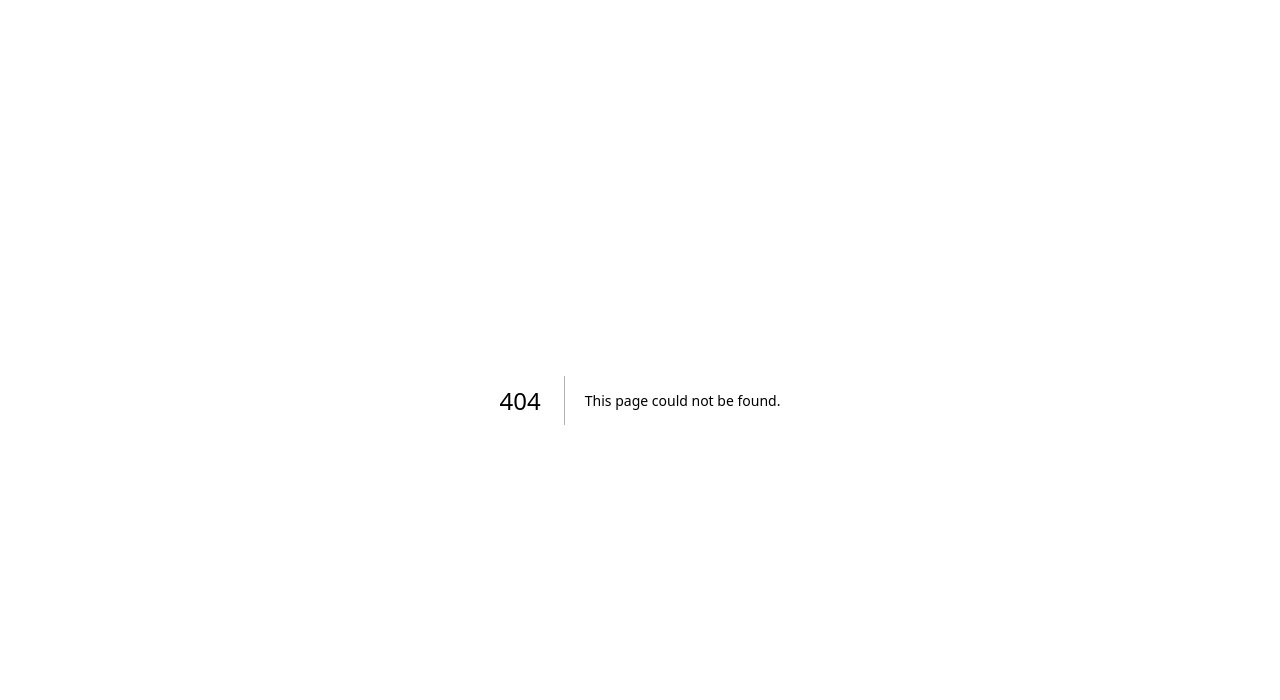
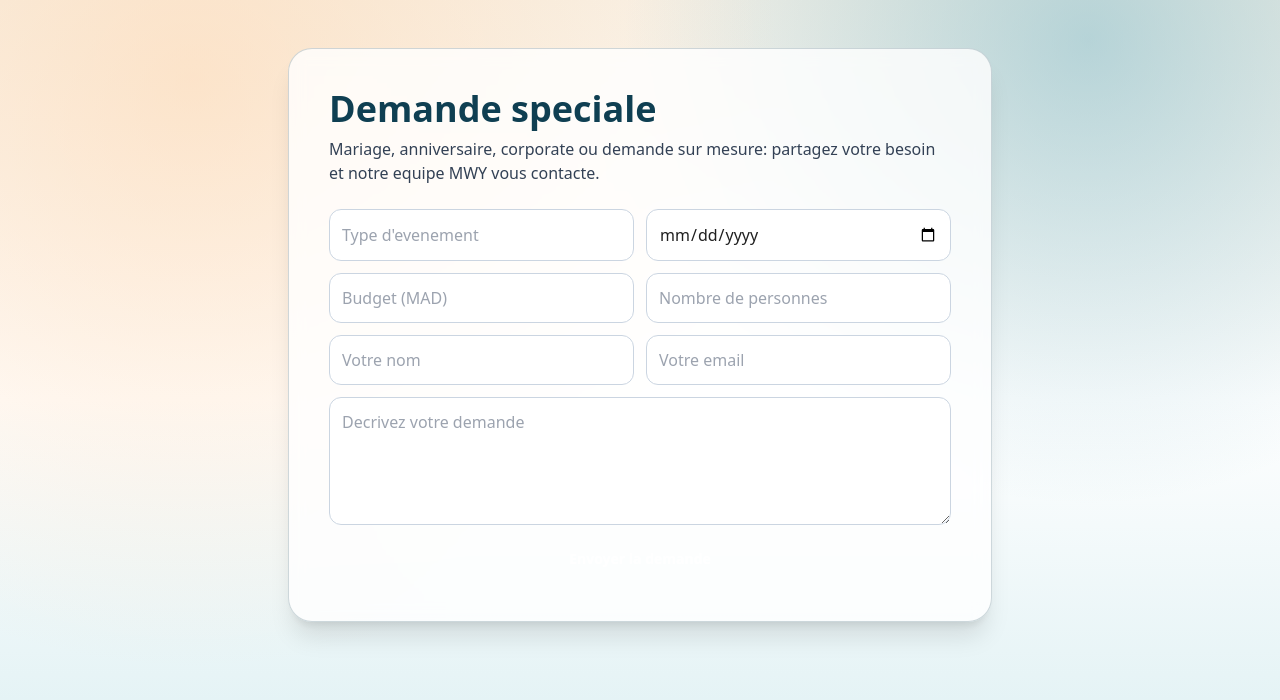
Before and after one commit to HoussamCS/SmartTravel_MoroccoWithYou, a Next.js app in the folder apps/web/: page /special-request in a window 1280 px wide. Before the commit this address had no page. Shown: the top 700 px of the page. Built offline with nearby package versions, Linux system fonts and the light colour scheme; no server answers.

Commit message:
added public special event request submission flow

```diff
--- a/apps/web/app/page.tsx
+++ b/apps/web/app/page.tsx
@@ -1,3 +1,5 @@
+import Link from "next/link";
+
 const features = [
   {
     title: "Experiences locales",
@@ -32,12 +34,18 @@ export default function HomePage() {
             Une plateforme unique pour decouvrir, reserver et construire des aventures memorables a Marrakech, Fes, Agadir et au-dela.
           </p>
           <div className="mt-8 flex flex-wrap gap-3">
-            <button className="rounded-full bg-warm px-5 py-3 text-sm font-semibold text-white transition hover:scale-[1.02]">
+            <Link
+              href="/special-request"
+              className="rounded-full bg-warm px-5 py-3 text-sm font-semibold text-white transition hover:scale-[1.02]"
+            >
               Explorer les experiences
-            </button>
-            <button className="rounded-full border border-atlas px-5 py-3 text-sm font-semibold text-atlas transition hover:bg-atlas hover:text-white">
+            </Link>
+            <Link
+              href="/special-request"
+              className="rounded-full border border-atlas px-5 py-3 text-sm font-semibold text-atlas transition hover:bg-atlas hover:text-white"
+            >
               Demander un travel planner
-            </button>
+            </Link>
           </div>
         </div>
       </section>
--- /dev/null
+++ b/apps/web/app/special-request/page.tsx
@@ -0,0 +1,86 @@
+"use client";
+
+import { FormEvent, useMemo, useState } from "react";
+
+type RequestState = "idle" | "loading" | "success" | "error";
+
+const apiBaseDefault = "http://localhost:4000/api/v1";
+
+export default function SpecialRequestPage() {
+  const apiBase = useMemo(() => process.env.NEXT_PUBLIC_API_BASE_URL ?? apiBaseDefault, []);
+  const [state, setState] = useState<RequestState>("idle");
+  const [message, setMessage] = useState("");
+
+  const onSubmit = async (event: FormEvent<HTMLFormElement>) => {
+    event.preventDefault();
+    setState("loading");
+    setMessage("");
+
+    const form = new FormData(event.currentTarget);
+    const payload = {
+      eventType: String(form.get("eventType") ?? ""),
+      date: String(form.get("date") ?? ""),
+      budget: Number(form.get("budget") ?? 0),
+      peopleCount: Number(form.get("peopleCount") ?? 1),
+      message: String(form.get("message") ?? ""),
+      requesterName: String(form.get("requesterName") ?? ""),
+      requesterMail: String(form.get("requesterMail") ?? "")
+    };
+
+    try {
+      const response = await fetch(`${apiBase}/event-requests`, {
+        method: "POST",
+        headers: { "content-type": "application/json" },
+        body: JSON.stringify(payload)
+      });
+
+      if (!response.ok) {
+        throw new Error("request failed");
+      }
+
+      setState("success");
+      setMessage("Votre demande a ete envoyee a notre equipe. Reponse sous 24h.");
+      event.currentTarget.reset();
+    } catch {
+      setState("error");
+      setMessage("Impossible d'envoyer la demande pour le moment. Merci de reessayer.");
+    }
+  };
+
+  return (
+    <main className="mx-auto max-w-3xl px-4 py-8 md:px-8 md:py-12">
+      <section className="rounded-3xl border border-atlas/20 bg-white/80 p-6 shadow-xl backdrop-blur md:p-10">
+        <h1 className="text-3xl font-black text-atlas md:text-4xl">Demande speciale</h1>
+        <p className="mt-2 text-slate-700">
+          Mariage, anniversaire, corporate ou demande sur mesure: partagez votre besoin et notre equipe MWY vous contacte.
+        </p>
+
+        <form onSubmit={onSubmit} className="mt-6 grid gap-3 sm:grid-cols-2">
+          <input name="eventType" required placeholder="Type d'evenement" className="rounded-xl border border-slate-300 p-3" />
+          <input name="date" type="date" required className="rounded-xl border border-slate-300 p-3" />
+          <input name="budget" type="number" min={0} placeholder="Budget (MAD)" className="rounded-xl border border-slate-300 p-3" />
+          <input name="peopleCount" type="number" min={1} required placeholder="Nombre de personnes" className="rounded-xl border border-slate-300 p-3" />
+          <input name="requesterName" placeholder="Votre nom" className="rounded-xl border border-slate-300 p-3 sm:col-span-1" />
+          <input name="requesterMail" type="email" placeholder="Votre email" className="rounded-xl border border-slate-300 p-3 sm:col-span-1" />
+          <textarea
+            name="message"
+            required
+            placeholder="Decrivez votre demande"
+            className="min-h-32 rounded-xl border border-slate-300 p-3 sm:col-span-2"
+          />
+          <button
+            type="submit"
+            disabled={state === "loading"}
+            className="rounded-full bg-warm px-5 py-3 text-sm font-semibold text-white transition hover:scale-[1.01] disabled:opacity-60 sm:col-span-2"
+          >
+            {state === "loading" ? "Envoi..." : "Envoyer la demande"}
+          </button>
+        </form>
+
+        {message ? (
+          <p className={`mt-4 text-sm ${state === "success" ? "text-emerald-700" : "text-red-600"}`}>{message}</p>
+        ) : null}
+      </section>
+    </main>
+  );
+}
```
